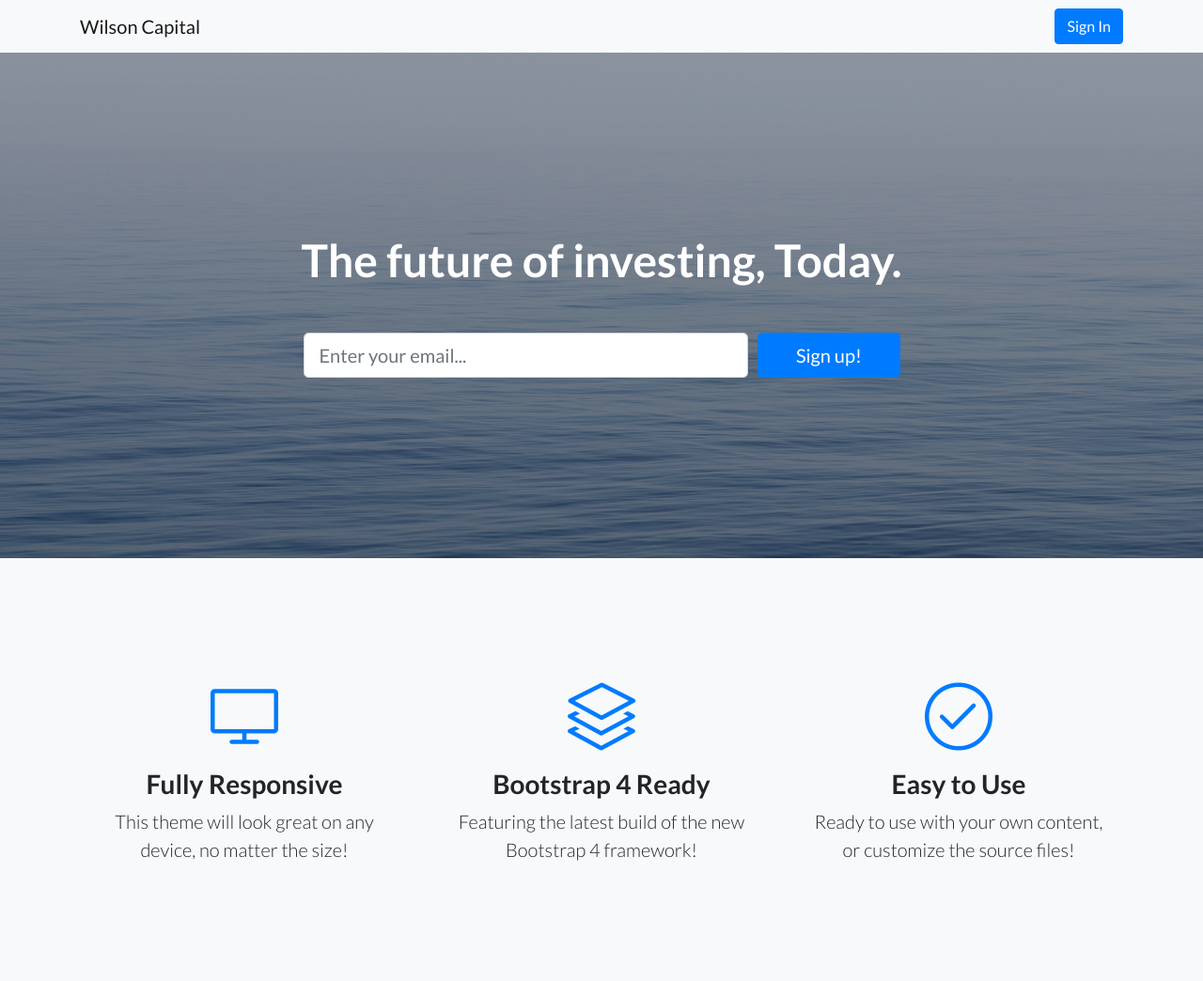
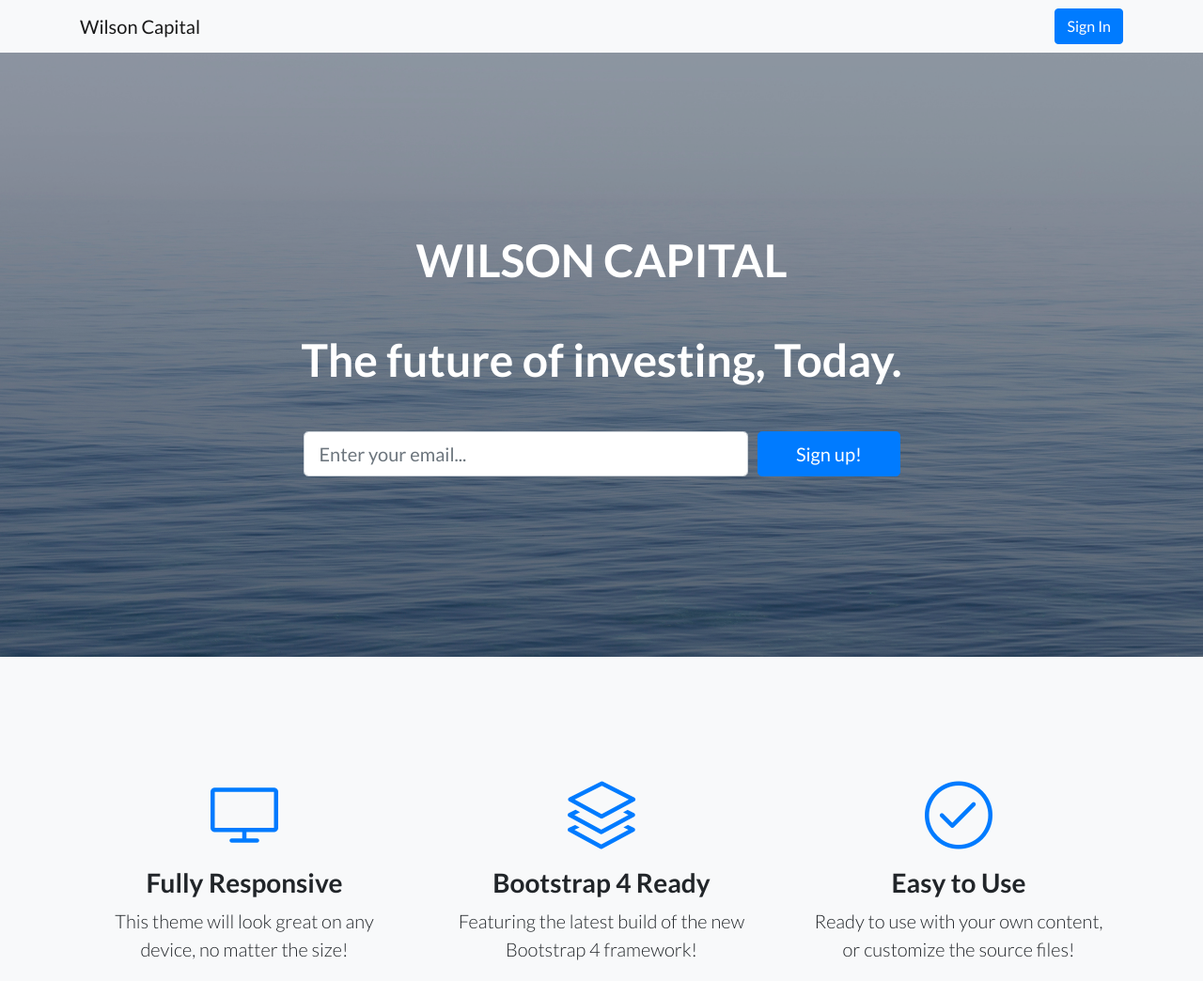
Before and after one commit to Suluiss/template-landing-page, a website: page index.html in a window 1280 px wide. Shown: the top 1044 px of the page at 94% size. Drawn offline with Linux system fonts and the light colour scheme.

Commit message:
Update index.html

```diff
--- a/index.html
+++ b/index.html
@@ -39,6 +39,7 @@
     <div class="container">
       <div class="row">
         <div class="col-xl-9 mx-auto">
+          <h1 class="mb-5">WILSON CAPITAL</h1>
           <h1 class="mb-5">The future of investing, Today.</h1>
         </div>
         <div class="col-md-10 col-lg-8 col-xl-7 mx-auto">
```
